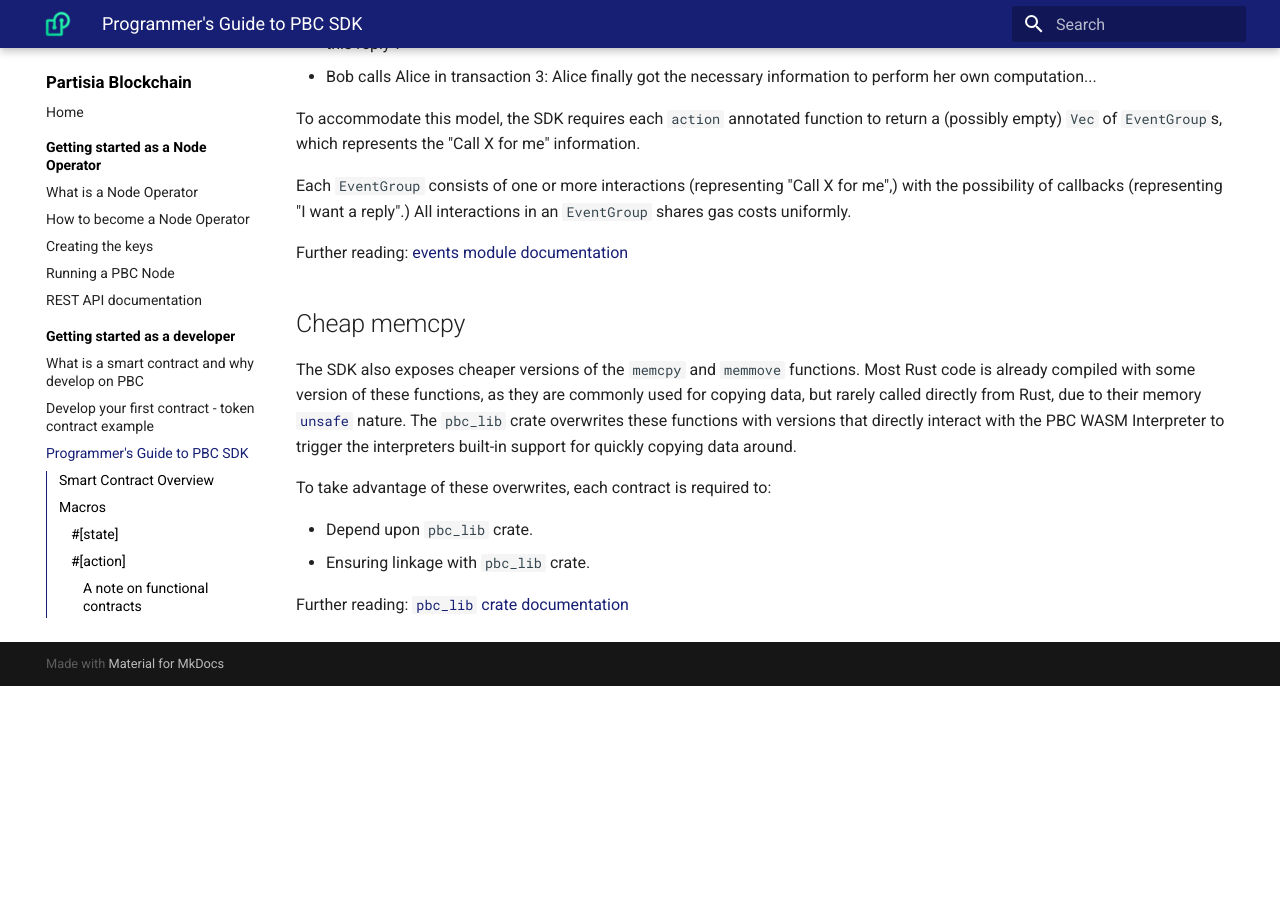
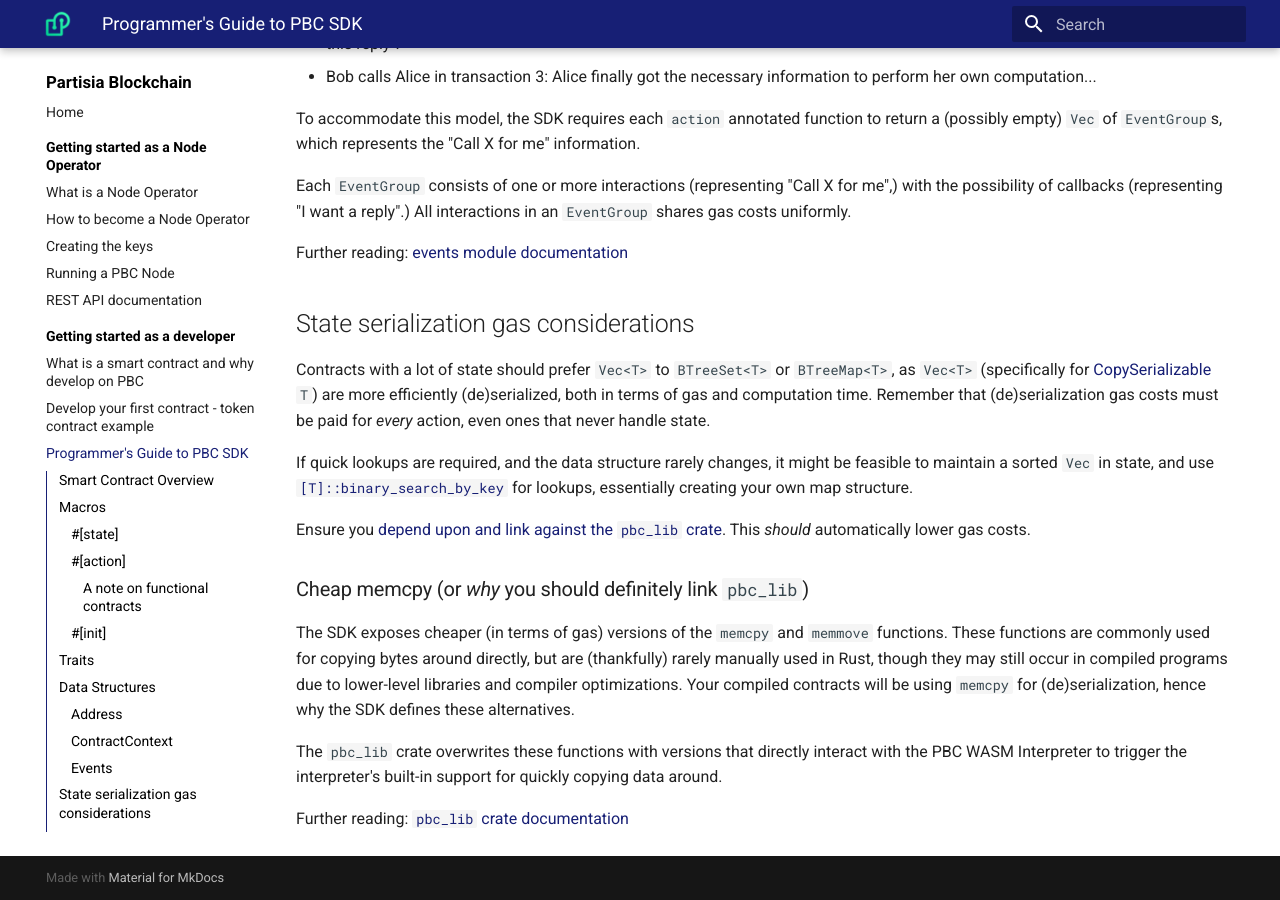
Before and after one commit to 0xSero/partisia-docs, an MkDocs documentation site: the page built from docs/programmers_guide.md, in a window 1280 px wide and 900 px high, scrolled down 4177 px. Built offline with MkDocs 1.6.1 and Material for MkDocs 9.7.7, drawn with Linux system fonts in a browser that asks for light colours; a script that is not in the unit is left out; before the commit the page ends 4863 px from its top, so only the background shows below that.

Commit message:
Section on state serialization optimizations

```diff
--- a/docs/programmers_guide.md
+++ b/docs/programmers_guide.md
@@ -201,19 +201,18 @@
 
 Further reading: [events module documentation](https://privacyblockchain.gitlab.io/language/rust-contract-sdk/pbc_contract_common/events/index.html)
 
-## Cheap memcpy
+## State serialization gas considerations
 
-The SDK also exposes cheaper versions of the `memcpy` and `memmove` functions.
-Most Rust code is already compiled with some version of these functions, as
-they are commonly used for copying data, but rarely called directly from Rust,
-due to their memory [`unsafe`](https://doc.rust-lang.org/std/keyword.unsafe.html) nature.
-The `pbc_lib` crate overwrites these functions with versions that directly
-interact with the PBC WASM Interpreter to trigger the interpreters built-in
-support for quickly copying data around.
+Contracts with a lot of state should prefer `Vec<T>` to `BTreeSet<T>` or `BTreeMap<T>`, as `Vec<T>` (specifically for [CopySerializable](abiv1.md#CopySerializable) `T`) are more efficiently (de)serialized, both in terms of gas and computation time. Remember that (de)serialization gas costs must be paid for _every_ action, even ones that never handle state.
 
-To take advantage of these overwrites, each contract is required to:
+If quick lookups are required, and the data structure rarely changes, it might be feasible to maintain a sorted `Vec` in state, and use [`[T]::binary_search_by_key`](https://doc.rust-lang.org/std/primitive.slice.html#method.binary_search_by_key) for lookups, essentially creating your own map structure.
 
-- Depend upon `pbc_lib` crate.
-- Ensuring linkage with `pbc_lib` crate.
+Ensure you [depend upon and link against the `pbc_lib` crate](https://privacyblockchain.gitlab.io/language/rust-contract-sdk/pbc_lib/index.html). This _should_ automatically lower gas costs.
+
+### Cheap memcpy (or _why_ you should definitely link `pbc_lib`)
+
+The SDK exposes cheaper (in terms of gas) versions of the `memcpy` and `memmove` functions. These functions are commonly used for copying bytes around directly, but are (thankfully) rarely manually used in Rust, though they may still occur in compiled programs due to lower-level libraries and compiler optimizations. Your compiled contracts will be using `memcpy` for (de)serialization, hence why the SDK defines these alternatives.
+
+The `pbc_lib` crate overwrites these functions with versions that directly interact with the PBC WASM Interpreter to trigger the interpreter's built-in support for quickly copying data around.
 
 Further reading: [`pbc_lib` crate documentation](https://privacyblockchain.gitlab.io/language/rust-contract-sdk/pbc_lib/index.html)
```
